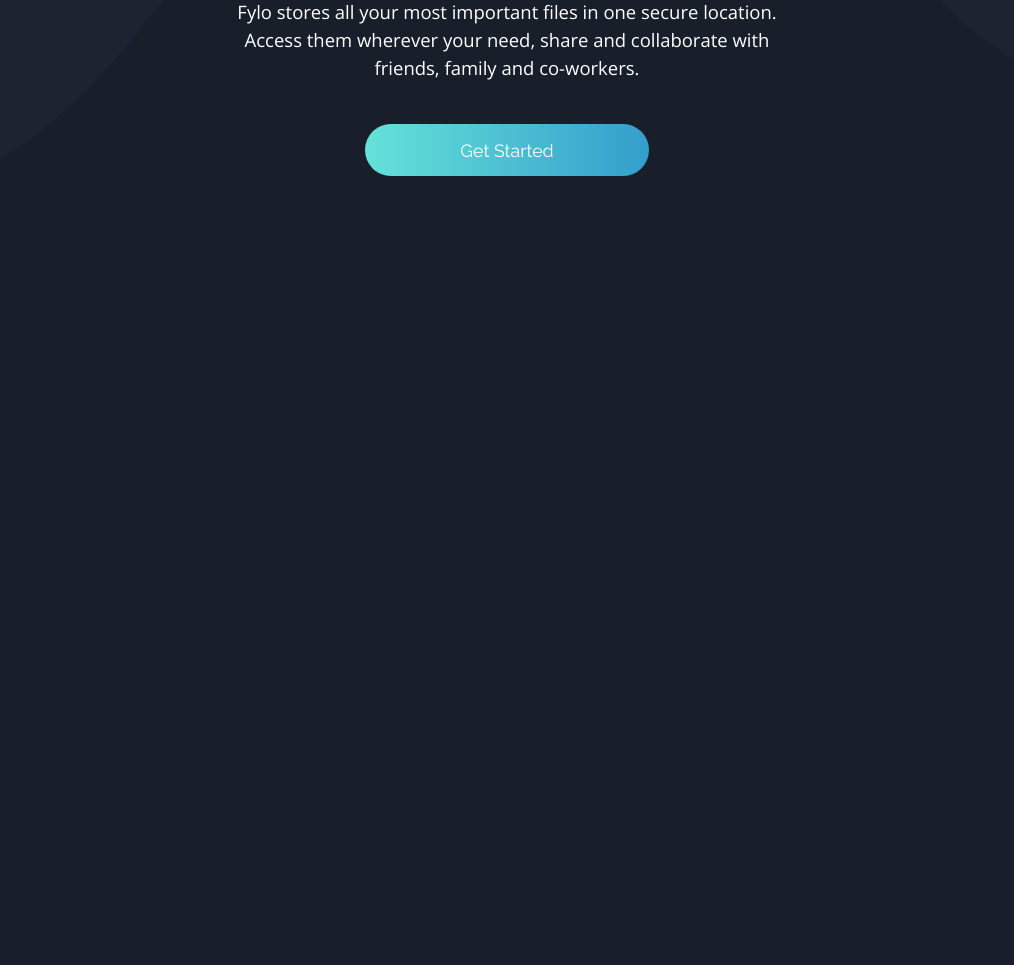
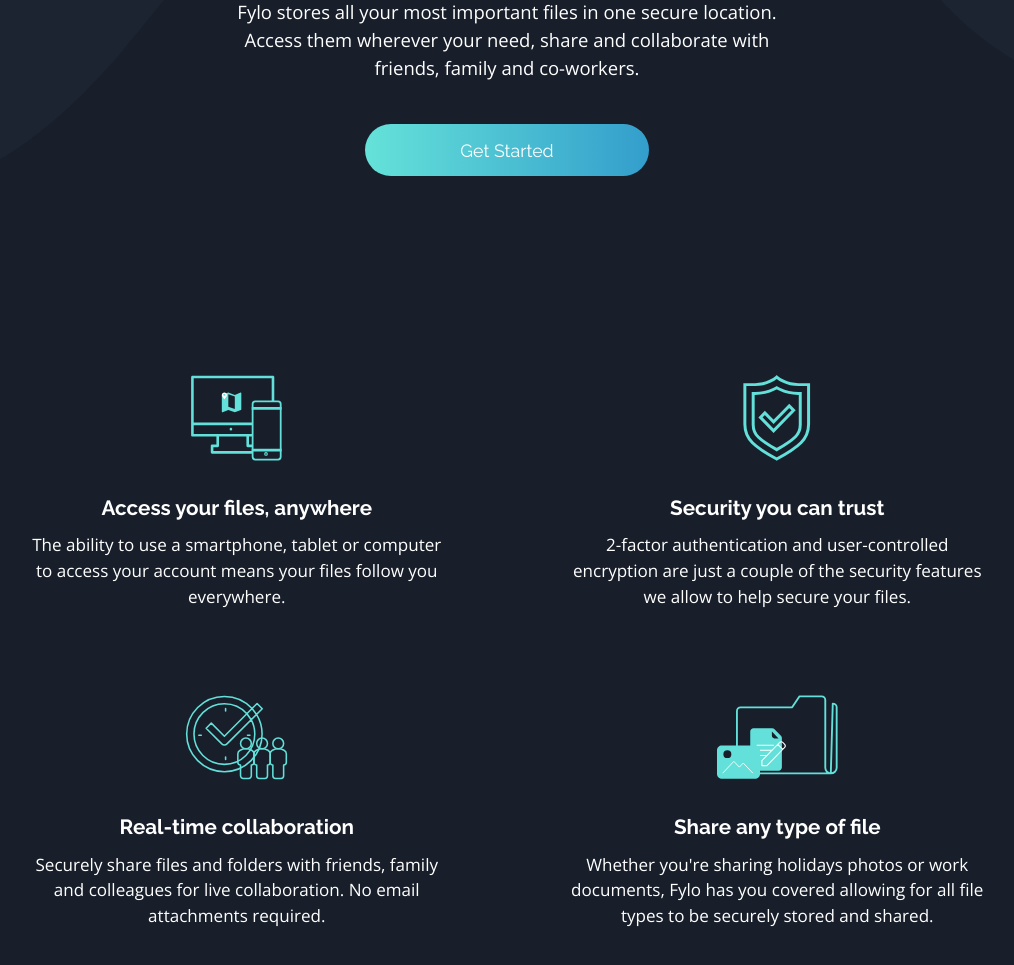
Before and after one commit to marcinjadwizyc/fyloDarkTheme, a website: page src/index.html in a window 1280 px wide. Shown: the part 709-1674 px from the top of the page, without its empty margins (133-1147 px from the left). Before the commit the page ends 942 px from the top, so only its background shows below. Drawn offline with nearby package versions, Linux system fonts and the light colour scheme.

Commit message:
Add Features

```diff
--- a/src/index.html
+++ b/src/index.html
@@ -37,5 +37,29 @@
       </section>
     </header>
   </div>
+  <main class="contentWrapper main">
+    <section class="main__section features">
+      <section class="feature">
+        <img src="./assets/icon-access-anywhere.svg" alt="" class="feature__icon">
+        <h3 class="title title--feature feature__title">Access your files, anywhere</h3>
+        <p class="text text--feature feature__text">The ability to use a smartphone, tablet or computer to access your account means your files follow you everywhere.</p>
+      </section>
+      <section class="feature">
+        <img src="./assets/icon-security.svg" alt="" class="feature__icon">
+        <h3 class="title title--feature feature__title">Security you can trust</h3>
+        <p class="text text--feature feature__text">2-factor authentication and user-controlled encryption are just a couple of the security features we allow to help secure your files.</p>
+      </section>
+      <section class="feature">
+        <img src="./assets/icon-collaboration.svg" alt="" class="feature__icon">
+        <h3 class="title title--feature feature__title">Real-time collaboration</h3>
+        <p class="text text--feature feature__text">Securely share files and folders with friends, family and colleagues for live collaboration. No email attachments required.</p>
+      </section>
+      <section class="feature">
+        <img src="./assets/icon-any-file.svg" alt="" class="feature__icon">
+        <h3 class="title title--feature feature__title">Share any type of file</h3>
+        <p class="text text--feature feature__text">Whether you're sharing holidays photos or work documents, Fylo has you covered allowing for all file types to be securely stored and shared.</p>
+      </section>
+    </section>
+  </main>
 </body>
 </html>
--- a/src/scss/_layout.scss
+++ b/src/scss/_layout.scss
@@ -43,6 +43,31 @@
 	}
 }
 
+.main__section:not(.features) {
+	padding: 6rem 2rem;
+}
+
+.features {
+	@include flex($justify: center);
+	flex-wrap: wrap;
+	padding: 3rem 0;
+}
+
+.feature {
+	text-align: center;
+	margin: 3rem 2rem;
+	max-width: 26rem;
+
+	&__icon {
+		height: 6rem;
+		margin-bottom: 2rem;
+	}
+
+	&__title {
+		margin-bottom: .6rem;
+	}
+}
+
 @include minMedia(340px) {
 	.header__text {
 		max-width: 26rem;
@@ -65,4 +90,20 @@
 			max-width: 40rem;
 		}
 	}
+
+	.main__section {
+		padding: 7rem 4rem;
+	}
 }
+
+@include minMedia(1000px) {
+	.feature {
+		max-width: 30rem;
+	}
+}
+
+@include minMedia(1200px) {
+	.feature {
+		margin: 3rem 4rem;
+	}
+}
--- a/src/scss/_typography.scss
+++ b/src/scss/_typography.scss
@@ -10,11 +10,19 @@
 	&--primary {
 		font-size: 2rem;
 	}
+
+	&--feature {
+		font-size: 1.45rem;
+	}
 }
 
 .text {
 	&--primary {
 		font-size: 1.25rem;
+	}
+
+	&--feature {
+		font-size: 1.2rem;
 	}
 }
 
```
Also changed, not shown: src/style.css.
